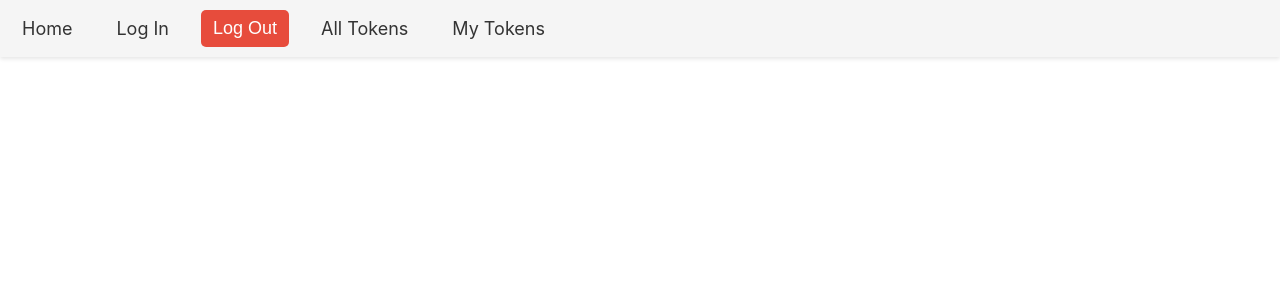
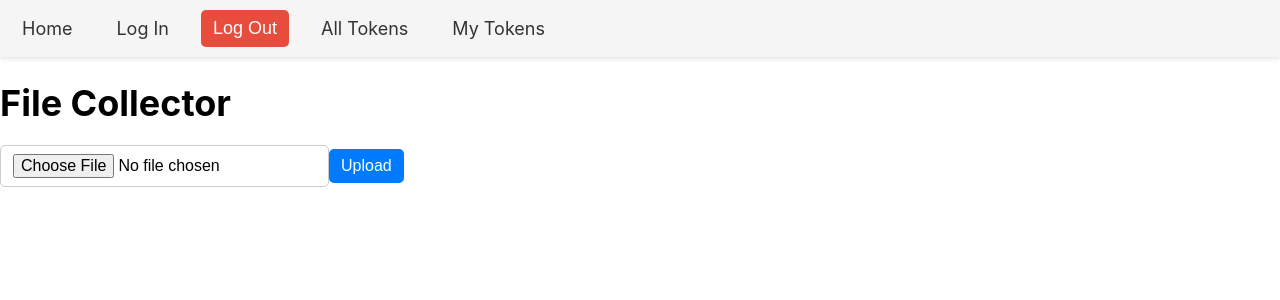
Before and after one commit to Will-Sieber/6452, a React (Create React App) app in the folder frontend/: page /filesupload in a window 1280 px wide. Shown: the top 300 px of the page. Built offline with nearby package versions, Linux system fonts and the light colour scheme.

Commit message:
file collector added

```diff
--- a/frontend/src/App.js
+++ b/frontend/src/App.js
@@ -115,6 +115,7 @@ import LoginPage from './pages/LoginPage';
 import NavigationBar from './components/NavBar';
 import FetchTokensPage from './pages/FetchTokensPage';
 import FetchOwnPage from './pages/FetchOwnPage';
+import FileCollectorPage from './pages/FileCollectorPage';
 
 const App = () => {
   return (
@@ -125,6 +126,7 @@ const App = () => {
         <Route path="/login" element={<LoginPage />} />
         <Route path="/global" element={<FetchTokensPage />} />
         <Route path="/tokens" element={<FetchOwnPage />} />
+        <Route path='/filesupload' element={<FileCollectorPage />} />
       </Routes>
     </Router>
   );
--- /dev/null
+++ b/frontend/src/pages/FileCollectorPage.jsx
@@ -0,0 +1,49 @@
+import React, { useState } from 'react';
+import { BACKEND_URL } from '../config';
+
+const FileCollectorPage = () => {
+  const [selectedFile, setSelectedFile] = useState(null);
+
+  const handleFileChange = (event) => {
+    setSelectedFile(event.target.files[0]);
+  };
+
+  const handleFileUpload = () => {
+    if (!selectedFile) {
+      alert('Please select a file before uploading.');
+      return;
+    }
+
+    const formData = new FormData();
+    formData.append('file', selectedFile);
+
+    fetch(`${BACKEND_URL}/files/upload`, {
+      method: 'POST',
+      body: formData,
+    })
+      .then((response) => response.json())
+      .then((data) => {
+        // Check if the response has a "message" field
+        if (data.message) {
+          alert(data.message); // Display the message from the backend
+        } else {
+          alert('File uploaded successfully!'); // Fallback message if "message" field not found
+        }
+      })
+      .catch((error) => {
+        // Handle errors
+        console.error('Error:', error);
+        alert('Error uploading the file. Please try again.');
+      });
+  };
+
+  return (
+    <div>
+      <h1>File Collector</h1>
+      <input type="file" onChange={handleFileChange} />
+      <button onClick={handleFileUpload}>Upload</button>
+    </div>
+  );
+};
+
+export default FileCollectorPage;
--- a/frontend/src/pages/HomePage.jsx
+++ b/frontend/src/pages/HomePage.jsx
@@ -1,6 +1,7 @@
 import React, { useEffect, useState } from 'react';
+import { Link } from 'react-router-dom';
 import './HomePage.css';
-import Web3, { errors } from 'web3';
+import Web3 from 'web3';
 import { TOKEN_CONTRACT_ADDRESS as CONTRACT_ADDRESS } from '../config';
 import jsondata from '../ABI.json';
 
@@ -98,9 +99,9 @@ const HomePage = () => {
           <h2>You own <b>{userTokens}</b> Land Tokens</h2>
         </>
       )}
-      <div className="box" onClick={handleUpload}>
+      <Link to="/filesupload" className="box">
         <h1>Upload Documents</h1>
-      </div>
+      </Link>
     </div>
   );
 };
```
Lines whose indentation alone changed are shown as unchanged.
